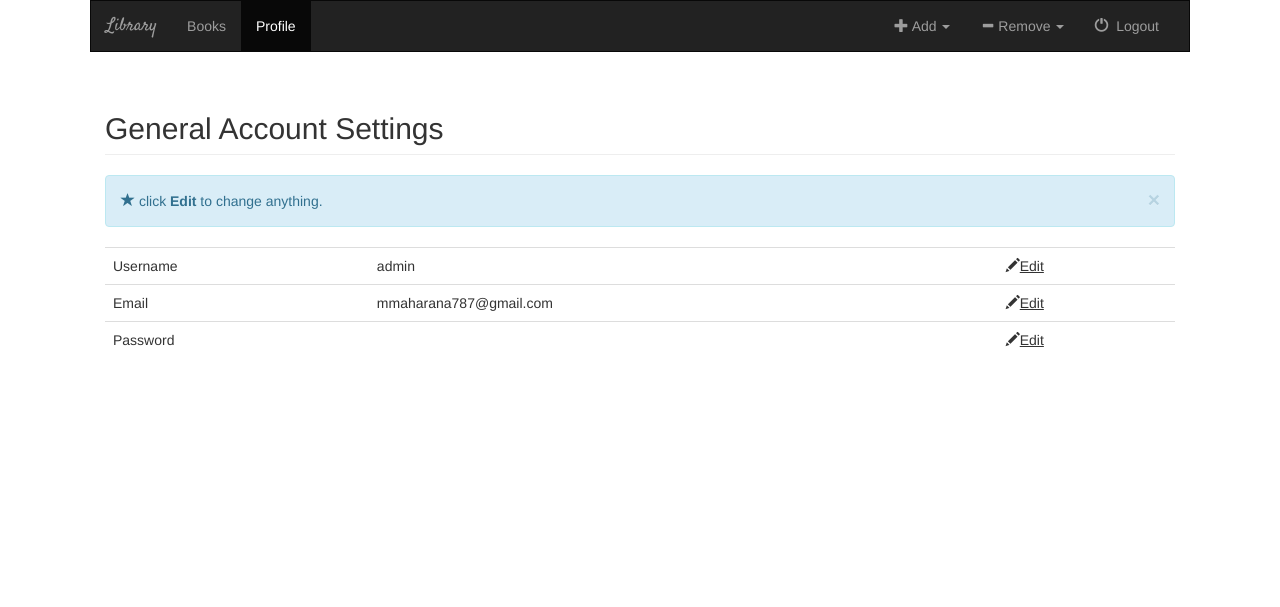
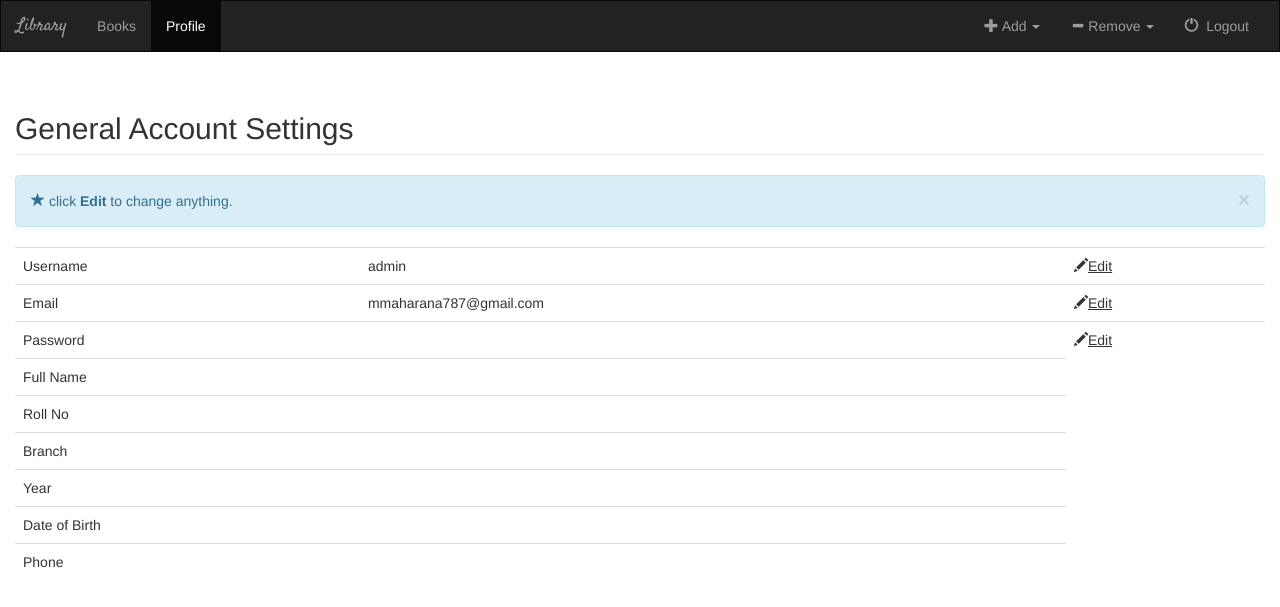
Before and after one commit to immanoj16/Library-Management, a Django app: page /profile/ in a window 1280 px wide. Shown: the top 607 px of the page. Run offline with Django 3.2, Linux system fonts and the light colour scheme; a user stored in the database is signed in; data comes from the database, SQL or seed files in the repository; both versions use the stored data as it was after the commit; some libraries are stand-ins or nearby versions.

Commit message:
add: miscellaneous

```diff
--- a/books/forms.py
+++ b/books/forms.py
@@ -8,7 +8,7 @@ class UserForm(forms.ModelForm):
 
     class Meta:
         model = User
-        fields = ['username', 'first_name', 'last_name', 'email', 'password']
+        fields = ['username', 'email', 'password', 'first_name', 'last_name',]
 
 
 class DateInput(forms.DateInput):
@@ -42,7 +42,6 @@ class UserProfileForm(forms.ModelForm):
 
 
 class BookForm(forms.Form):
-    # to take the input of username
     isbn_no = forms.CharField(max_length=100)
     book_name = forms.CharField(max_length=100)
     author_name = forms.CharField(max_length=100)
--- a/books/models.py
+++ b/books/models.py
@@ -21,12 +21,12 @@ YEAR_CHOICES = (
 
 
 class UserProfile(models.Model):
-    user = models.OneToOneField(User)
-    roll_no = models.CharField(max_length=10, blank=True)
+    user = models.OneToOneField(User, on_delete=models.CASCADE, null=True)
+    roll_no = models.CharField(max_length=10)
     branch = models.CharField(choices=BRANCH_CHOICES, max_length=6)
     year = models.CharField(choices=YEAR_CHOICES, max_length=3)
     birth_date = models.DateField(blank=False, null=False)
-    phone = models.CharField(max_length=10, blank=True, default='')
+    phone = models.CharField(max_length=10, default='')
 
 
 class Book(models.Model):
--- a/books/static/books/css/style.css
+++ b/books/static/books/css/style.css
@@ -5,10 +5,6 @@
     box-sizing: border-box;
 }
 
-body {
-	width: 1100px;
-	margin: auto;
-}
 
 .navbar {
     border-radius: 0;
--- a/books/templates/books/profile.html
+++ b/books/templates/books/profile.html
@@ -34,6 +34,30 @@
             <td>Password</td>
             <td></td>
             <td><span class="glyphicon glyphicon-pencil"></span><span class="profile" data-toggle="modal" data-target="#password">Edit</span></td>
+        </tr>
+        <tr>
+            <td>Full Name</td>
+            <td>{{ user.first_name }} {{user.last_name}}</td>
+        </tr>
+        <tr>
+            <td>Roll No</td>
+            <td></td>
+        </tr>
+        <tr>
+            <td>Branch</td>
+            <td></td>
+        </tr>
+        <tr>
+            <td>Year</td>
+            <td></td>
+        </tr>
+        <tr>
+            <td>Date of Birth</td>
+            <td></td>
+        </tr>
+        <tr>
+            <td>Phone</td>
+            <td></td>
         </tr>
     </table>
 
--- a/books/views.py
+++ b/books/views.py
@@ -59,13 +59,13 @@ def register(request):
     user_form = UserForm(request.POST or None)
     profile_form = UserProfileForm(request.POST or None)
     if user_form.is_valid() and profile_form.is_valid():
-        user = user_form.save(commit=False)
+        user = user_form.save()
         username = user_form.cleaned_data['username']
         password = user_form.cleaned_data['password']
-        user.set_password(password)
-        user.save()
-        profile_form.save()
         user = authenticate(username=username, password=password)
+        print user
+        prof = profile_form.save()
+        print prof
         if user is not None:
             if user.is_active:
                 login(request, user)
@@ -180,6 +180,7 @@ def profile(request):
 
     username = request.user.username
     user = User.objects.get(username=username)
+    print user.first_name
     return render(request, 'books/profile.html', {'user': user, 'username': username,})
 
 
```
Also changed, not shown: books/migrations/0014_auto_20170316_2327.py (added), books/migrations/0015_auto_20170316_2341.py (added), books/migrations/0016_auto_20170316_2347.py (added), db.sqlite3.
